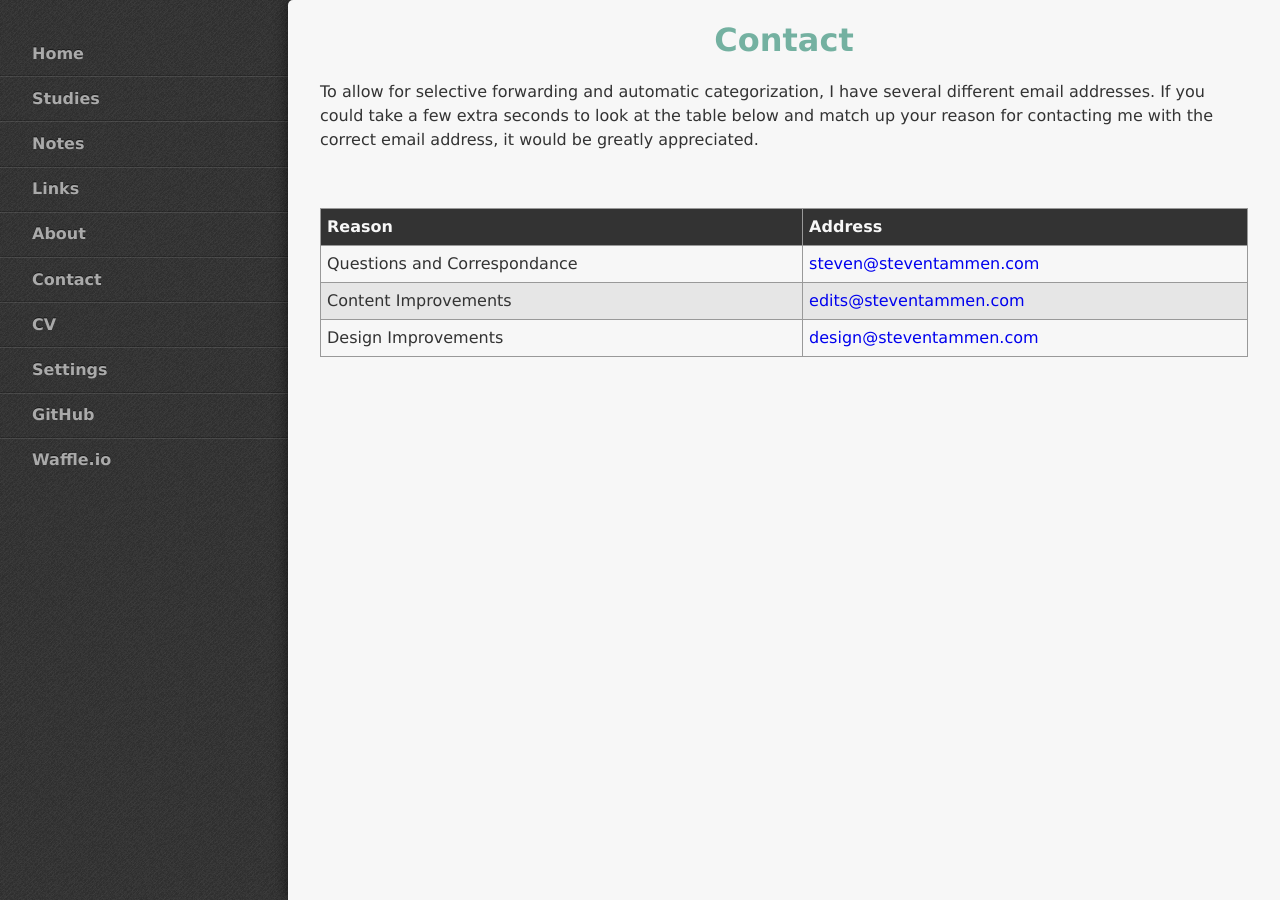
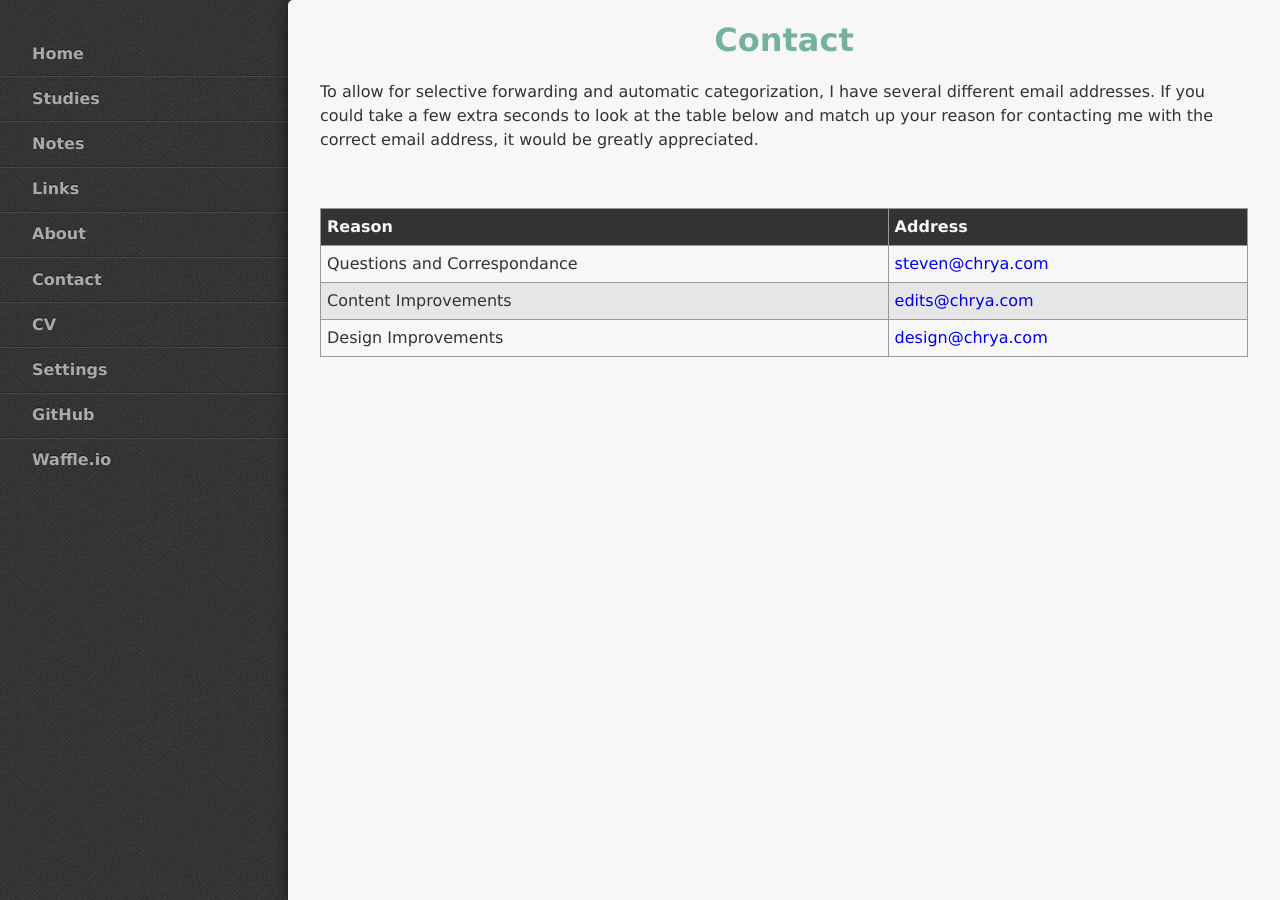
Before and after one commit to StevenTammen/chrya.com, a Jekyll site: the page built from pages/contact.md, in a window 1280 px wide. Built offline with Jekyll 4.4.1, drawn with Linux system fonts in a browser that asks for light colours.

Commit message:
Update contact.md

```diff
--- a/pages/contact.md
+++ b/pages/contact.md
@@ -16,14 +16,14 @@ To allow for selective forwarding and automatic categorization, I have several d
    </tr>
    <tr>
     <td>Questions and Correspondance</td>
-    <td><a href="mailto:steven@steventammen.com">steven@steventammen.com</a></td>
+    <td><a href="mailto:steven@steventammen.com">steven@chrya.com</a></td>
    </tr>
    <tr>
     <td>Content Improvements</td>
-    <td><a href="mailto:content@steventammen.com">edits@steventammen.com</a></td>
+    <td><a href="mailto:content@steventammen.com">edits@chrya.com</a></td>
    </tr>
    <tr>
     <td>Design Improvements</td>
-    <td><a href="mailto:design@steventammen.com">design@steventammen.com</a></td>
+    <td><a href="mailto:design@steventammen.com">design@chrya.com</a></td>
    </tr>
   </table>
```
